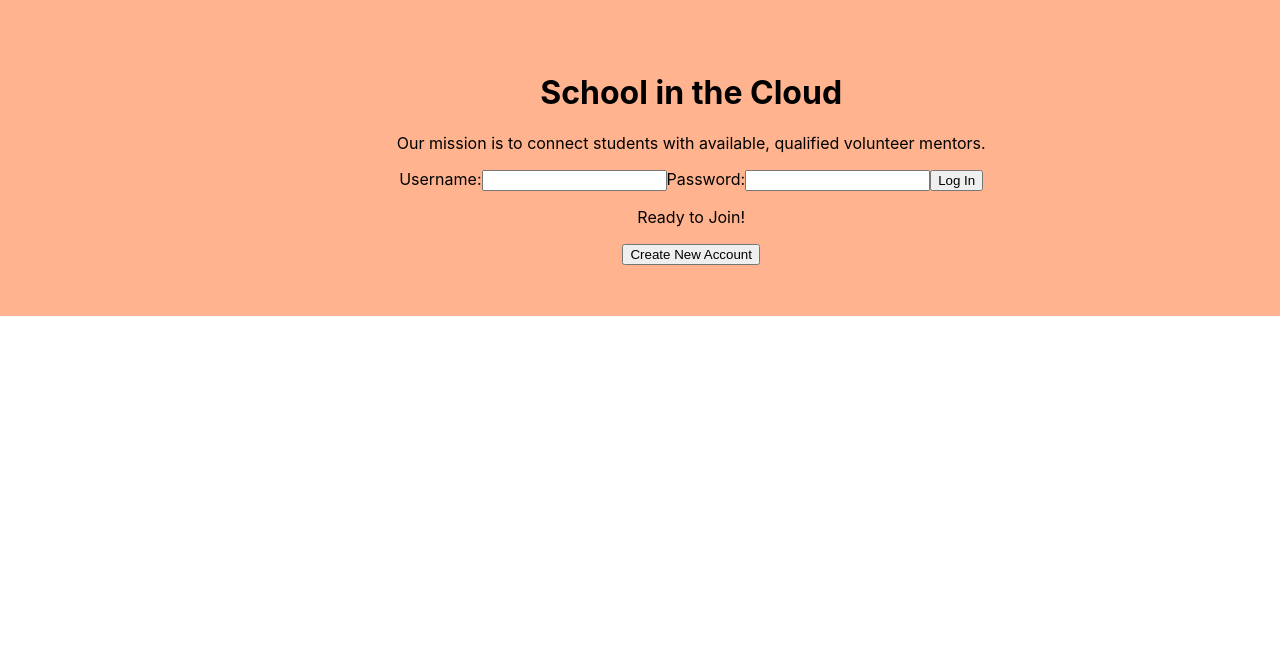
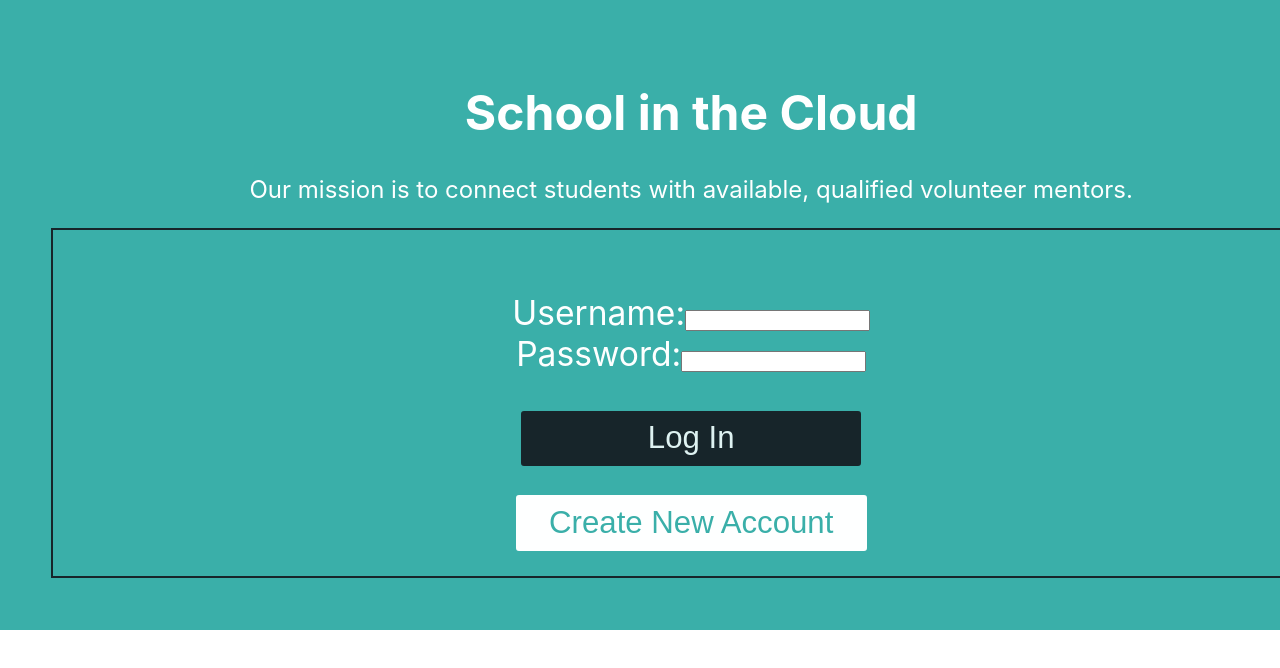
Before and after one commit to Build-Week-SchoolInTheCloud-TTWEBFT22/front-end, a React (Create React App) app in the folder my-app/: page / in a window 1280 px wide. Shown: the top 668 px of the page. Built offline with nearby package versions, Linux system fonts and the light colour scheme.

Commit message:
began styled components

```diff
--- a/my-app/src/App.js
+++ b/my-app/src/App.js
@@ -12,6 +12,7 @@ const HomeWrapper = styled.div`
  text-align: center;
   cursor: pointer;
   background-color: ${(props) => props.theme.primaryColor};
+  color: ${(props) => props.theme.white};
   width: 100%;
   height: 100%;
   padding: 4%;
--- a/my-app/src/components/Admin.js
+++ b/my-app/src/components/Admin.js
@@ -0,0 +1,57 @@
+import React, { useEffect, useState } from 'react';
+import { useHistory, Link } from 'react-router-dom';
+import axios from 'axios';
+import { axiosWithAuth } from './axiosWithAuth';
+
+import AllTasks from './AllTasks';
+import VolunteerCard from './VolunteerCard';
+
+export default function Student (props) {
+    const [allTasks, setAllTasks] = useState({});
+
+    const history = useHistory();
+
+    const logOut2 = (e) => {
+        history.push('/login')
+      }
+
+    const viewAllTasks = (e) => {
+        localStorage.clear("token");
+		history.push("/volunteer");
+    };
+
+    // axios.delete('tasks/task/{taskid}', {
+    //     headers: {
+    //       Authorization: authorizationToken
+    //     },
+    //     data: {
+    //       source: source
+    //     }
+    //   });
+
+	useEffect(() => {
+		axiosWithAuth()
+			.get("/tasks/tasks")
+			.then((res) => {
+				console.log(res.data);
+				setAllTasks(res.data)
+			})
+			.catch((err) => {
+				console.log(err);
+            })
+    }, []);
+
+    return(
+        <div>
+        <header>
+          <h1>Admin Page</h1>
+        </header>
+
+        <AllTasks />
+        <footer>
+            <Link to={'/'}>
+            <button className="logout" onClick={logOut2}>Log Out</button>
+            </Link>
+        </footer>
+        </div>)
+}
--- /dev/null
+++ b/my-app/src/components/AllTasks.js
@@ -0,0 +1,15 @@
+import React from 'react';
+
+function AllTasks({details}){
+    if (!details) {
+        return <h3>One moment please...</h3>
+      }
+
+      return (
+        <div className='alltasks container'>
+          <h2>These are all the available tasks: {details.description}</h2>
+        </div>
+      )
+    }
+
+    export default AllTasks;
--- /dev/null
+++ b/my-app/src/components/AssignedTasks.js
@@ -0,0 +1,23 @@
+import React from 'react';
+
+function AssignedTasks({details}){
+    if (!details) {
+        return <h3>One moment please...</h3>
+      }
+
+      return (
+        <div className='assignedtasks container'>
+          {
+            !!details.description && !!details.description.length &&
+            <div>
+              <p>These are the tasks assigned for you to do: </p>
+              {/* <ul>
+                {details.description.map((descr, idx) => <li key={idx}>{descr}</li>)}
+              </ul> */}
+            </div>
+          }
+        </div>
+      )
+    }
+
+    export default AssignedTasks;
--- a/my-app/src/components/CreateAccount.js
+++ b/my-app/src/components/CreateAccount.js
@@ -1,8 +1,49 @@
 import React, { useEffect, useState } from 'react';
 import { useHistory } from 'react-router-dom';
 import axios from 'axios';
+import styled from 'styled-components';
 import Students from './Student';
 import Volunteers from './Volunteer';
+
+const Title = styled.h1`
+  font-size: 3em;
+  color: ${(props) => props.theme.white};
+`;
+
+const SmallerDiv = styled.div`
+  display: flex;
+  flex-direction: column;
+  align-items: flex-start;
+  font-size: 1.4em;
+  padding: 3%;
+  color: ${(props) => props.theme.white};
+`;
+const CreateDiv = styled.div`
+    display: flex;
+    flex-direction: column;
+    align-items: center;
+    font-size: 1.5em;
+    color: ${(props) =>  props.theme.secondaryColor};
+    padding: 2%2%;
+    border: 2px solid ${(props) => props.theme.black};
+`;
+const LoginButton = styled.div`
+    button{
+        background: ${(props) => props.theme.black};
+        font-size: 1.3em;
+        border-radius: 3px;
+        border: 2px solid ${(props) => props.theme.black};
+        margin: 0 1em;
+        padding: 0.25em 4em;
+        color: ${(props) => props.theme.tertiaryColor};
+
+    &:hover {
+      transform: scale(1.1);
+      transition: all 0.5s ease-in-out;
+    }
+    transition: all 0.5s ease-in-out;
+    }
+`
 
 const initialFormValues = {
     username: '',
@@ -69,9 +110,11 @@ export default function CreateAccount (props) {
         return(
             <div>
             <header>
-              <h1>Create Your Account</h1>
+              <Title>Create Your Account</Title>
             </header>
             <form onSubmit={formSubmit}>
+              <CreateDiv>
+                <SmallerDiv>
               <label>
                 Username:
                 <input
@@ -113,7 +156,11 @@ export default function CreateAccount (props) {
               name="roles"
               onChange={onChange} />
               </label>
+              </SmallerDiv>
+              <LoginButton>
               <button>Log In</button>
+              </LoginButton>
+              </CreateDiv>
             </form>
           </div>
           )
--- a/my-app/src/components/Login.js
+++ b/my-app/src/components/Login.js
@@ -1,8 +1,72 @@
 import React, { useState } from 'react';
 import { useHistory, Link } from 'react-router-dom';
 import axios from 'axios';
+import styled from 'styled-components';
 import Admin from './Admin';
 import CreateAccount from './CreateAccount';
+
+const Title = styled.h1`
+  font-size: 3em;
+  color: ${(props) => props.theme.white};
+`;
+
+const MissionStatement = styled.p`
+  font-size: 1.5em;
+  color: ${(props) => props.theme.white};
+`;
+
+const InputDiv = styled.div`
+  display: flex;
+  flex-direction: column;
+  align-items: center;
+  font-size: 1.4em;
+  padding: 3%;
+  color: ${(props) => props.theme.white};
+`;
+const FacebookLike = styled.div`
+    display: flex;
+    flex-direction: column;
+    align-items: center;
+    font-size: 1.5em;
+    color: ${(props) =>  props.theme.secondaryColor};
+    padding: 2%2%;
+    border: 2px solid ${(props) => props.theme.black};
+`;
+
+const ButtonStyled = styled.div`
+    button{
+        background: ${(props) => props.theme.white};
+        font-size: 1.3em;
+        border-radius: 3px;
+        border: 2px solid ${(props) => props.theme.white};
+        margin: 0 1em;
+        padding: 0.25em 1em;
+        color: ${(props) => props.theme.primaryColor};
+
+    &:hover {
+      transform: scale(1.1);
+      transition: all 0.5s ease-in-out;
+    }
+    transition: all 0.5s ease-in-out;
+    }
+`
+const LoginButton = styled.div`
+    button{
+        background: ${(props) => props.theme.black};
+        font-size: 1.3em;
+        border-radius: 3px;
+        border: 2px solid ${(props) => props.theme.black};
+        margin: 0 1em;
+        padding: 0.25em 4em;
+        color: ${(props) => props.theme.tertiaryColor};
+
+    &:hover {
+      transform: scale(1.1);
+      transition: all 0.5s ease-in-out;
+    }
+    transition: all 0.5s ease-in-out;
+    }
+`
 
 const Login = (props) => {
   const [credentials, setCredentials] = useState({username: "", password: ""});
@@ -33,10 +97,12 @@ const handleChange = (e) =>
     return(
       <div>
       <header>
-        <h1>School in the Cloud</h1>
-        <p>Our mission is to connect students with available, qualified volunteer mentors.</p>
+        <Title>School in the Cloud</Title>
+        <MissionStatement>Our mission is to connect students with available, qualified volunteer mentors.</MissionStatement>
       </header>
       <form onSubmit={login}>
+        <FacebookLike>
+          <InputDiv>
         <label>
           Username:
           <input
@@ -55,24 +121,20 @@ const handleChange = (e) =>
           onChange={handleChange}
           />
         </label>
+        </InputDiv>
+        <LoginButton>
         <button onClick={login}>Log In</button>
+        </LoginButton>
         <br />
-        <p>Ready to Join!</p>
         <Link to={'/create'}>
+          <ButtonStyled>
         <button className="create" onClick={createNew}>Create New Account</button>
+        </ButtonStyled>
         </Link>
+        </FacebookLike>
       </form>
     </div>
     )
 }
 
 export default Login;
-
-// const HomeWrapper = styled.div`
- /* text-align: center;
-  cursor: pointer;
-  background-color: ${(props) => props.theme.white};
-  width: 100%;
-  height: 100%;
-  padding: 4%;
-`; */
--- a/my-app/src/components/Student.js
+++ b/my-app/src/components/Student.js
@@ -1,34 +1,45 @@
-// import React, { useEffect, useState } from 'react';
-// import { useHistory, Link } from 'react-router-dom';
-// import { axiosWithAuth } from './axiosWithAuth';
+import React, { useEffect, useState } from 'react';
+import { useHistory, Link } from 'react-router-dom';
+import { axiosWithAuth } from './axiosWithAuth';
 // import Login from './Login';
+import VolunteerCard from './VolunteerCard';
 
-// export default function Student (props) {
-//     const [findVolunteer, setFindVolunteer] = useState({});
-//     const history = useHistory();
+export default function Student (props) {
+    const [findVolunteer, setFindVolunteer] = useState({});
+    const history = useHistory();
 
-//     const selectVolunteer = (e) => {
-//         localStorage.clear("token");
-// 		history.push("/login");
-// 	};
-// 	useEffect(() => {
-// 		axiosWithAuth()
-// 			.get("volunteers/volunteers")
-// 			.then((res) => {
-// 				console.log(res.data);
-// 				setFindVolunteer(res.data)
-// 			})
-// 			.catch((err) => {
-// 				console.log(err);
-//             })
-//     }, []);
-//     return(
-//         <div>
-//         <header>
-//           <h1>Find a Volunteer Mentor</h1>
-//         </header>
-//         {findVolunteer.map((volunteer) => {
-//             return <Student key={volunteer.id} details={friend} />
-//         })}
-//         </div>)
-// }
+    const logOut = (e) => {
+        history.push('/login')
+      }
+
+    const selectVolunteer = (e) => {
+        localStorage.clear("token");
+		history.push("/login");
+	};
+	useEffect(() => {
+		axiosWithAuth()
+			.get("volunteers/volunteers")
+			.then((res) => {
+				console.log(res.data);
+				setFindVolunteer(res.data)
+			})
+			.catch((err) => {
+				console.log(err);
+            })
+    }, []);
+    return(
+        <div>
+        <header>
+          <h1>Find a Volunteer Mentor</h1>
+        </header>
+        <VolunteerCard/>
+        {/* {findVolunteer.map((volunteer) => {
+            return <VolunteerCard key={volunteer.id} details={volunteer} />
+        })} */}
+        <footer>
+            <Link to={'/'}>
+            <button className="logout" onClick={logOut}>Log Out</button>
+            </Link>
+        </footer>
+        </div>)
+}
--- a/my-app/src/components/Volunteer.js
+++ b/my-app/src/components/Volunteer.js
@@ -0,0 +1,67 @@
+import React, { useEffect, useState } from 'react';
+import { useHistory, Link } from 'react-router-dom';
+// import AllTasks from './AllTasks';
+import AssignedTasks from './AssignedTasks';
+import { axiosWithAuth } from './axiosWithAuth';
+
+
+
+export default function Student (props) {
+    // const [allTasks, setAllTasks] = useState({});
+    const [assignedTasks, setAssignedTasks] = useState({});
+    const history = useHistory();
+
+    const logOut1 = (e) => {
+        history.push('/login')
+      }
+
+    // const viewAllTasks = (e) => {
+    //     localStorage.clear("token");
+		// history.push("/volunteer");
+    // };
+
+    const viewAssignedTasks = (e) => {
+        localStorage.clear("token");
+		history.push("/volunteer");
+	};
+	// useEffect(() => {
+	// 	axiosWithAuth()
+	// 		.get("/tasks/tasks")
+	// 		.then((res) => {
+	// 			console.log(res.data);
+	// 			setAllTasks(res.data)
+	// 		})
+	// 		.catch((err) => {
+	// 			console.log(err);
+  //           })
+  //   }, []);
+
+    useEffect(() => {
+		axiosWithAuth()
+			.get("tasks/task/{taskid}")
+			.then((res) => {
+				console.log(res.data);
+				setAssignedTasks(res.data)
+			})
+			.catch((err) => {
+				console.log(err);
+            })
+    }, []);
+
+    return(
+        <div>
+        <header>
+          <h1>Volunteer Mentor Tasks</h1>
+        </header>
+        {/* {allTasks.map((all) => {
+            return <AllTasks key={all.id} description={all} />
+        })} */}
+        {/* <AllTasks /> */}
+        <AssignedTasks />
+        <footer>
+            <Link to={'/'}>
+            <button className="logout" onClick={logOut1}>Log Out</button>
+            </Link>
+        </footer>
+        </div>)
+}
--- /dev/null
+++ b/my-app/src/components/VolunteerCard.js
@@ -0,0 +1,24 @@
+import React from 'react';
+
+function VolunteerCard({details}){
+    if (!details) {
+        return <h3>One moment please...</h3>
+      }
+
+      return (
+        <div className='volunteer container'>
+          <h2>This is the volunteer's username: {details.username}</h2>
+          {
+            !!details.usertasks && !!details.usertasks.length &&
+            <div>
+              These are the tasks they're available to do:
+              <ul>
+                {details.usertasks.map((task, idx) => <li key={idx}>{task}</li>)}
+              </ul>
+            </div>
+          }
+        </div>
+      )
+    }
+
+    export default VolunteerCard;
--- a/my-app/src/theme/index.js
+++ b/my-app/src/theme/index.js
@@ -1,9 +1,9 @@
 export default {
-    primaryColor: '#FFB48F',
-    secondaryColor: '#FCCD04',
-    tertiaryColor: '#17E9E0',
-    white: '#F5E6CC',
-    black: '#A64AC9',
+    primaryColor: '#3AAFA9',
+    secondaryColor: '#2B7A78',
+    tertiaryColor: '#DEF2F1',
+    white: '#FEFFFF',
+    black: '#17252A',
     breakpoints:{
         mobile: '(max-width: 550px)',
         tablet: '(max-width: 800px)',
```
Also changed, not shown: 2 other files (tests, documents, lock files or other folders).
